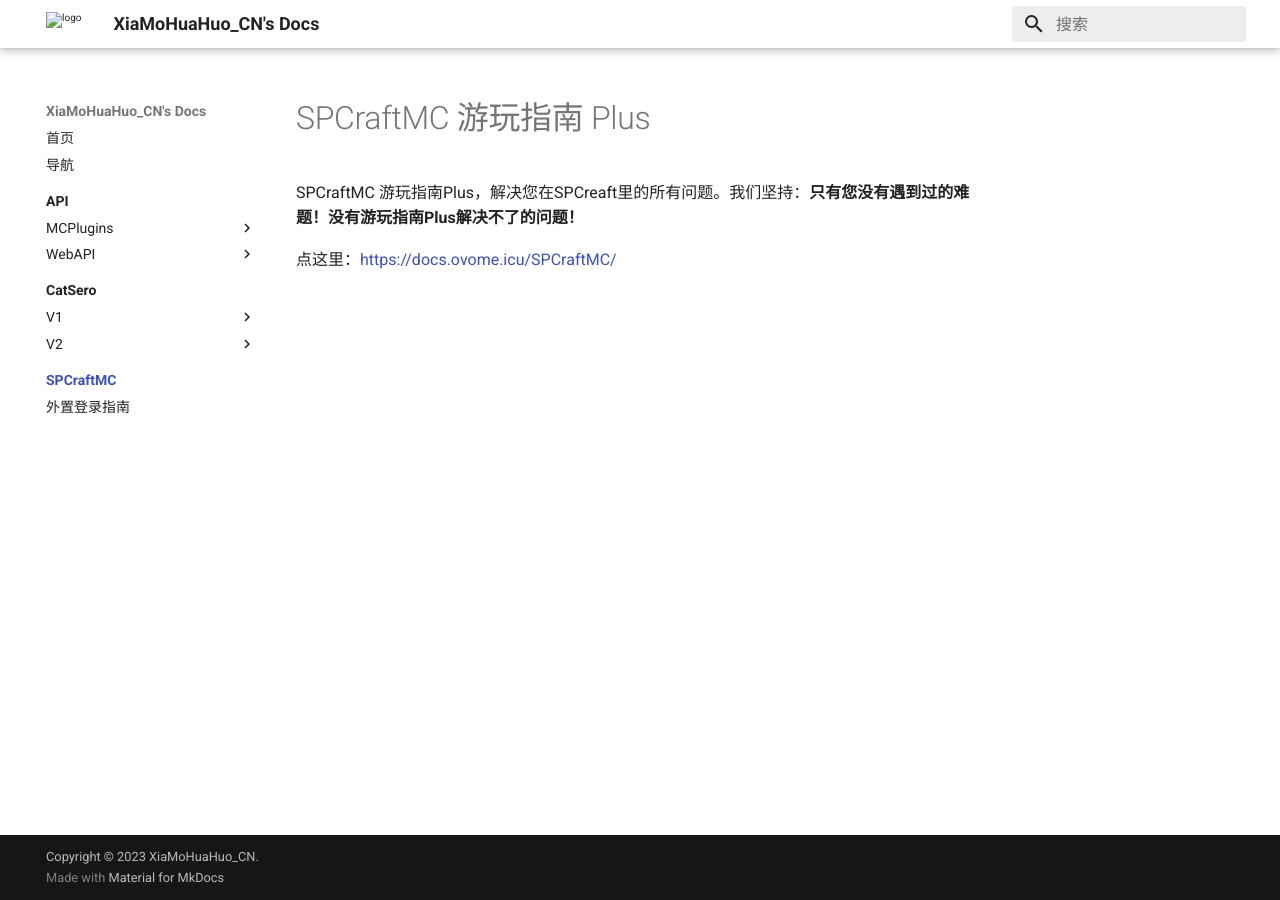
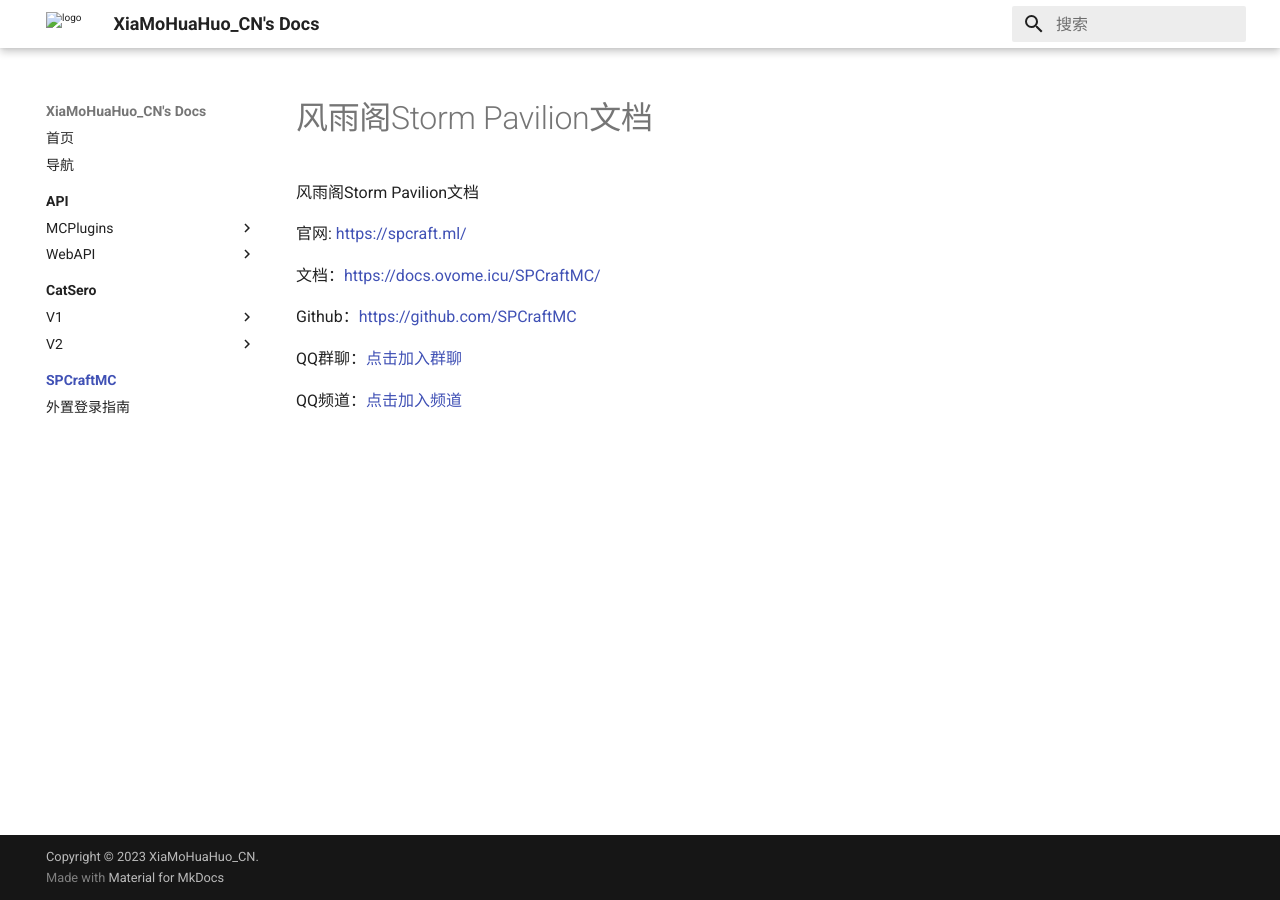
Before and after one commit to Muska-Ami/XMDocs, an MkDocs documentation site: the page built from docs/SPCraftMC/README.md, in a window 1280 px wide. Built offline with MkDocs 1.6.1 and Material for MkDocs 9.7.7, drawn with Linux system fonts in a browser that asks for light colours.

Commit message:
更新相关链接

```diff
--- a/docs/SPCraftMC/README.md
+++ b/docs/SPCraftMC/README.md
@@ -1,5 +1,13 @@
-# SPCraftMC 游玩指南 Plus
+# 风雨阁Storm Pavilion文档
 
- SPCraftMC 游玩指南Plus，解决您在SPCreaft里的所有问题。我们坚持：**只有您没有遇到过的难题！没有游玩指南Plus解决不了的问题！**
+风雨阁Storm Pavilion文档
 
-点这里：[https://docs.ovome.icu/SPCraftMC/](https://docs.ovome.icu/SPCraftMC/)
+官网: [https://spcraft.ml/](https://spcraft.ml/)
+
+文档：[https://docs.ovome.icu/SPCraftMC/](https://docs.ovome.icu/SPCraftMC/)
+
+Github：[https://github.com/SPCraftMC](https://github.com/SPCraftMC)
+
+QQ群聊：[点击加入群聊](http://qm.qq.com/cgi-bin/qm/qr?_wv=1027&k=o2zsHI3pOUaje0GJdE1fo1pfnoG9R1Gf&authKey=oeBH5R6tXmSG2I%2FlkQH9VJGIFQbizJnwl%2BpwpwkcWcd3sKI2jFEv0ihp8ah4X78u&noverify=0&group_code=1165489597)
+
+QQ频道：[点击加入频道](https://pd.qq.com/s/2t7jf0z3k)
```
